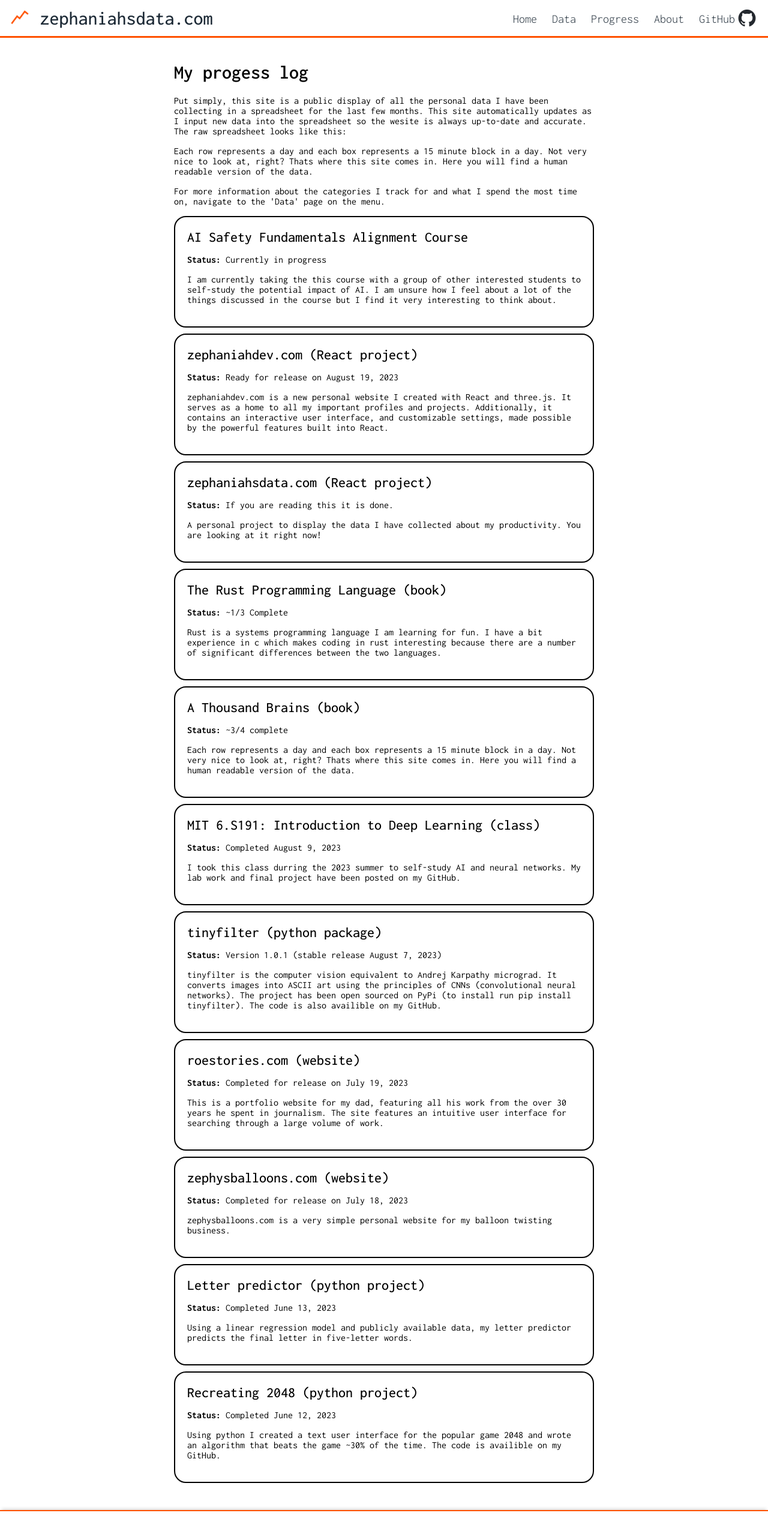
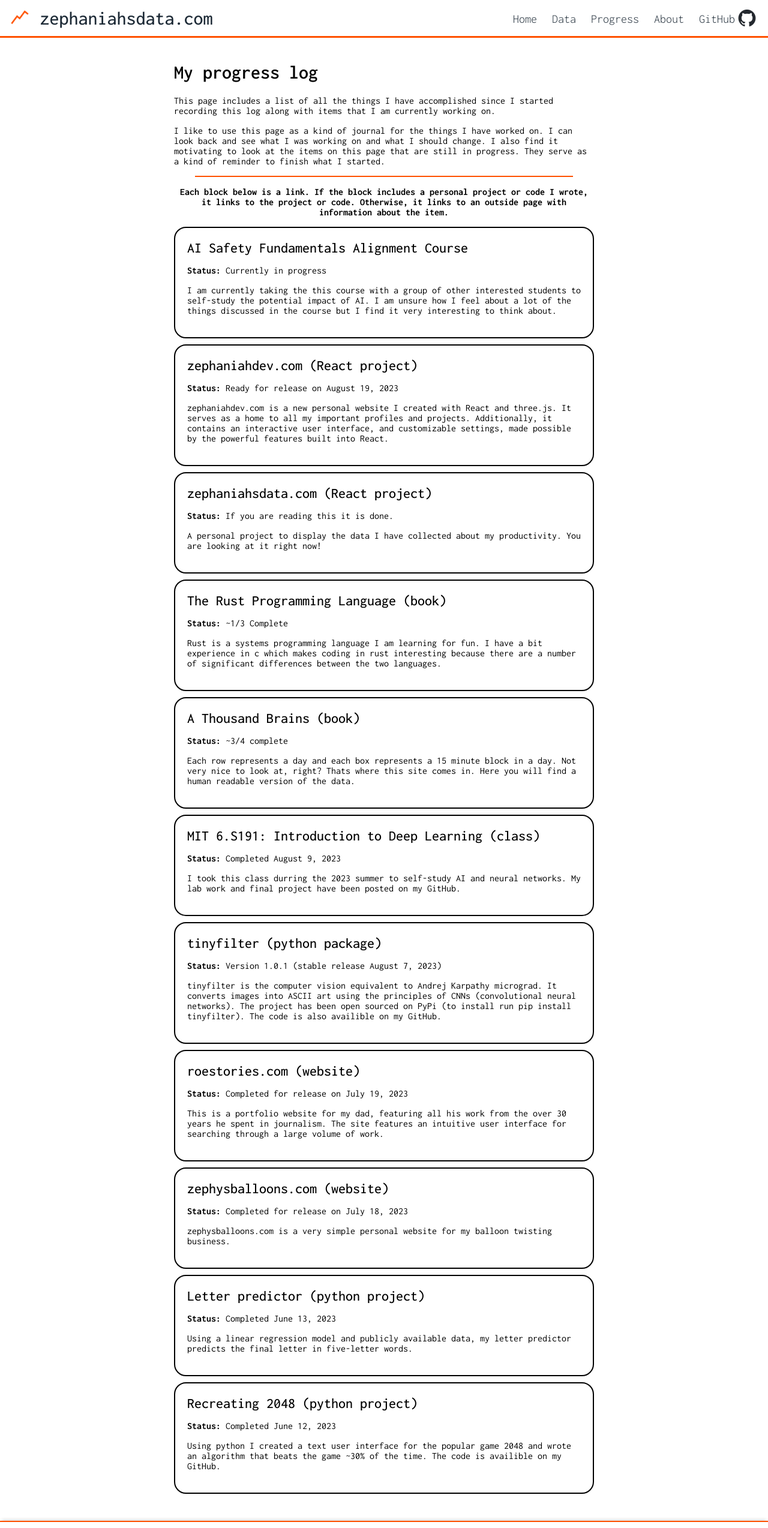
Before and after one commit to zroe1/productivity-site, a Next.js app: page /progress in a window 1280 px wide. Shown: the top 2547 px of the page at 60% size. Built offline with nearby package versions, Linux system fonts and the light colour scheme.

Commit message:
added discription and links to progress page

```diff
--- a/src/app/components/ProgressBlock/ProgressBlock.js
+++ b/src/app/components/ProgressBlock/ProgressBlock.js
@@ -2,6 +2,7 @@ import styles from './ProgressBlock.module.css'
 
 const ProgressBlock = (props) => {
     return (
+        <a className={styles.progressLink} href={props.link} target="_blank">
             <div className={styles.progressBlock}>
                 <h2 className={styles.blockTitle}>{props.titleText}</h2>
                 <p><b>Status:</b> {props.status}</p>
@@ -9,6 +10,7 @@ const ProgressBlock = (props) => {
                     {props.discription}
                 </p>
             </div>
+        </a>
     )
 }
 
--- a/src/app/components/ProgressBlock/ProgressBlock.module.css
+++ b/src/app/components/ProgressBlock/ProgressBlock.module.css
@@ -1,3 +1,8 @@
+.progressLink {
+    color: black;
+    text-decoration: none;
+}
+
 .progressBlock {
     width: clac(100% - 4px);
     margin: 10px 0px 10px 0px;
--- a/src/app/outsidePages.module.css
+++ b/src/app/outsidePages.module.css
@@ -32,6 +32,11 @@
   margin-left: calc(50% - 223px);
 }
 
+.boldCenter {
+  font-weight: bold;
+  text-align: center;
+}
+
 @media (max-width: 850px) {
   .container {
     margin-top: 60px;
--- a/src/app/progress/page.js
+++ b/src/app/progress/page.js
@@ -7,77 +7,98 @@ const Progress = () => {
   return (
     <div className={styles.container}>
       <div className={styles.innerContainer}>
-        <h1 className={styles.title}>My progess log</h1>
+        <h1 className={styles.title}>My progress log</h1>
         <p>
-          Put simply, this site is a public display of all the personal
-          data I have been collecting in a spreadsheet for the last
-          few months. This site automatically updates as I input new
-          data into the spreadsheet so the wesite is always up-to-date and
-          accurate. The raw spreadsheet looks like this:
+          This page includes a list of all the things I have accomplished since
+          I started recording this log along with items that I am currently working on.
         </p>
         <p>
-          Each row represents a day and each box represents
-          a 15 minute block in a day. Not very nice to look at, right?
-          Thats where this site comes in. Here you will find a human
-          readable version of the data.
+          I like to use this page as a kind of journal for the things I have
+          worked on. I can look back and see what I was working on and
+          what I should change. I also find it motivating to look at the items
+          on this page that are still in progress. They serve as a kind of
+          reminder to finish what I started.
         </p>
-        <p>
-          For more information about the
-          categories I track for and what I spend the most time on, navigate to the 'Data' page on
-          the menu.
+        <div className={styles.divider}></div>
+        <p className={styles.boldCenter}>
+          Each block below is a link. If the block includes a personal project or code I wrote,
+          it links to the project or code. Otherwise, it links to an outside page
+          with information about the item.
         </p>
-        <ProgressBlock titleText="AI Safety Fundamentals Alignment Course" status="Currently in progress" discription="
+        <ProgressBlock titleText="AI Safety Fundamentals Alignment Course"
+                       status="Currently in progress" link="https://course.aisafetyfundamentals.com/alignment"
+                       discription="
           I am currently taking the this course with a group of other interested
           students to self-study the potential impact of AI. I am unsure how I
           feel about a lot of the things discussed in the course but I find it
           very interesting to think about.
         "/>
-        <ProgressBlock titleText="zephaniahdev.com (React project)" status="Ready for release on August 19, 2023" discription="
+        <ProgressBlock titleText="zephaniahdev.com (React project)"
+                       status="Ready for release on August 19, 2023" link="https://zephaniahdev.com/"
+                       discription="
           zephaniahdev.com is a new personal website I created with React and
           three.js. It serves as a home to all my important profiles and
           projects. Additionally, it contains an interactive user interface, and
           customizable settings, made possible by the powerful features built
           into React.
         "/>
-        <ProgressBlock titleText="zephaniahsdata.com (React project)" status="If you are reading this it is done." discription="
+        <ProgressBlock titleText="zephaniahsdata.com (React project)"
+                       status="If you are reading this it is done." link="https://github.com/zroe1/productivity-site"
+                       discription="
           A personal project to display the data I have collected about my
           productivity. You are looking at it right now!
         "/>
-        <ProgressBlock titleText="The Rust Programming Language (book)" status="~1/3 Complete" discription="
+        <ProgressBlock titleText="The Rust Programming Language (book)"
+                       status="~1/3 Complete" link="https://doc.rust-lang.org/book/title-page.html"
+                       discription="
           Rust is a systems programming language I am learning for fun. I have
           a bit experience in c which makes coding in rust interesting because
           there are a number of significant differences between the two languages.
         "/>
-        <ProgressBlock titleText="A Thousand Brains (book)" status="~3/4 complete" discription="
+        <ProgressBlock titleText="A Thousand Brains (book)"
+                       status="~3/4 complete" link="https://www.numenta.com/resources/books/a-thousand-brains-by-jeff-hawkins/"
+                       discription="
           Each row represents a day and each box represents
           a 15 minute block in a day. Not very nice to look at, right?
           Thats where this site comes in. Here you will find a human
           readable version of the data.
         "/>
-        <ProgressBlock titleText="MIT 6.S191: Introduction to Deep Learning (class)" status="Completed August 9, 2023" discription="
+        <ProgressBlock titleText="MIT 6.S191: Introduction to Deep Learning (class)"
+                       status="Completed August 9, 2023" link="https://github.com/zroe1/MIT-6.S191"
+                       discription="
           I took this class durring the 2023 summer to self-study AI and neural networks.
           My lab work and final project have been posted on my GitHub.
         "/>
-        <ProgressBlock titleText="tinyfilter (python package)" status="Version 1.0.1 (stable release August 7, 2023)" discription="
+        <ProgressBlock titleText="tinyfilter (python package)"
+                       status="Version 1.0.1 (stable release August 7, 2023)" link="https://github.com/zroe1/tinyfilter"
+                       discription="
           tinyfilter is the computer vision equivalent to Andrej Karpathy
           micrograd. It converts images into ASCII art using the principles of
           CNNs (convolutional neural networks). The project has been open sourced
           on PyPi (to install run pip install tinyfilter). The code is also
           availible on my GitHub.
         "/>
-        <ProgressBlock titleText="roestories.com (website)" status="Completed for release on July 19, 2023" discription="
+        <ProgressBlock titleText="roestories.com (website)"
+                       status="Completed for release on July 19, 2023" link="https://roestories.com/"
+                       discription="
           This is a portfolio website for my dad, featuring all his work from the over 30 years he spent in journalism.
           The site features an intuitive user interface for searching through a large volume of work.
         "/>
-        <ProgressBlock titleText="zephysballoons.com (website)" status="Completed for release on July 18, 2023" discription="
+        <ProgressBlock titleText="zephysballoons.com (website)"
+                       status="Completed for release on July 18, 2023" link="https://zephysballoons.com/"
+                       discription="
           zephysballoons.com is a very simple personal website for my balloon
           twisting business.
         "/>
-        <ProgressBlock titleText="Letter predictor (python project)" status="Completed June 13, 2023" discription="
+        <ProgressBlock titleText="Letter predictor (python project)"
+                       status="Completed June 13, 2023" link="https://github.com/zroe1/letter-predictor"
+                       discription="
           Using a linear regression model and publicly available data, my letter
           predictor predicts the final letter in five-letter words.
         "/>
-        <ProgressBlock titleText="Recreating 2048 (python project)" status="Completed June 12, 2023" discription="
+        <ProgressBlock titleText="Recreating 2048 (python project)"
+                       status="Completed June 12, 2023" link="https://github.com/zroe1/2048-python"
+                       discription="
           Using python I created a text user interface for the popular game 2048
           and wrote an algorithm that beats the game ~30% of the time. The code
           is availible on my GitHub.
```
Lines whose indentation alone changed are shown as unchanged.
